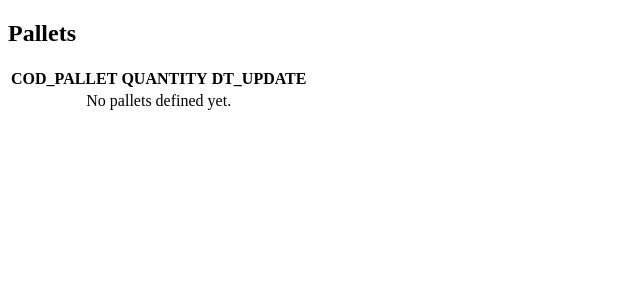
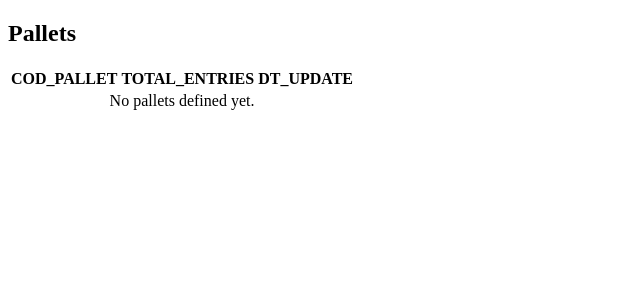
Before and after one commit to guilherme-salome/mister-anderson, a Flask app: template src/webapp/templates/pickup_detail.html in a window 1280 px wide. Shown: the part 98-398 px from the top of the page, without its empty margins (0-640 px from the left). Run offline with Flask 3, Linux system fonts and the light colour scheme; the template is opened without the code that fills it, so the values that code supplies are empty.

Commit message:
display total entries in pickup

```diff
--- a/src/webapp/templates/pickup_detail.html
+++ b/src/webapp/templates/pickup_detail.html
@@ -39,7 +39,7 @@
       <thead>
         <tr>
           <th>COD_PALLET</th>
-          <th>QUANTITY</th>
+          <th>TOTAL_ENTRIES</th>
           <th>DT_UPDATE</th>
         </tr>
       </thead>
@@ -47,7 +47,7 @@
         {% for pallet in pallets %}
           <tr>
             <td><a href="/pickups/{{ pickup_number }}/pallets/{{ pallet.COD_PALLET }}">{{ pallet.COD_PALLET }}</a></td>
-            <td>{{ pallet.QUANTITY or 0 }}</td>
+            <td>{{ pallet.TOTAL_ENTRIES or 0 }}</td>
             <td>{{ pallet.DT_UPDATE or '—' }}</td>
           </tr>
         {% else %}
```
Also changed, not shown: src/webapp/iassets.py (+7 -7 lines).
